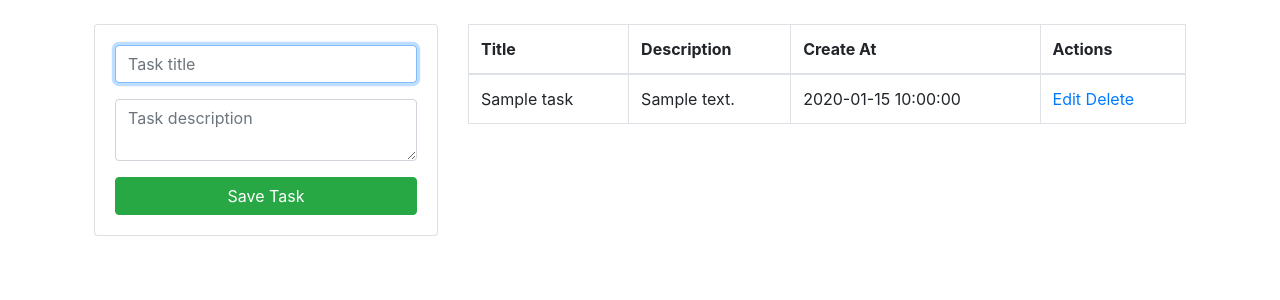
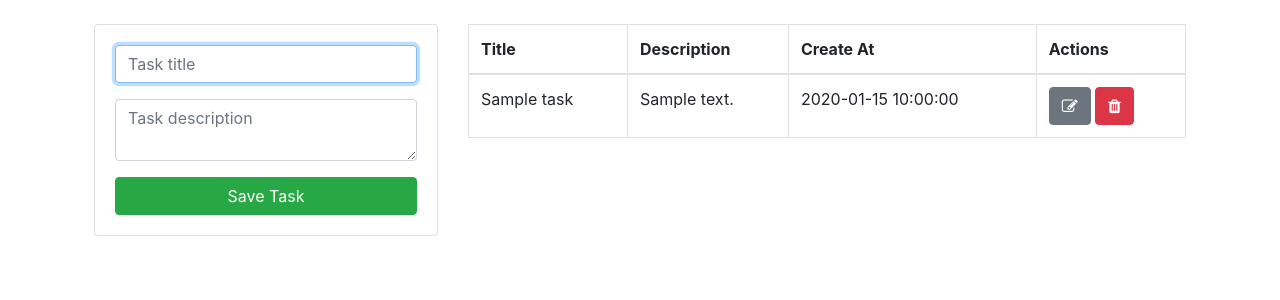
Before and after one commit to freilinjb/php_crud_mysql, a PHP site: page / in a window 1280 px wide. Shown: the part 56-356 px from the top of the page. Run offline with PHP 8.4, Linux system fonts and the light colour scheme; tables that the repository leaves empty or names only in its code hold one stand-in row (values such as "Sample post").

Commit message:
Add CDN and Icons

```diff
--- a/includes/header.php
+++ b/includes/header.php
@@ -9,6 +9,9 @@
 
     <!-- Bootstrap CSS -->
     <link rel="stylesheet" href="https://stackpath.bootstrapcdn.com/bootstrap/4.3.1/css/bootstrap.min.css" integrity="sha384-ggOyR0iXCbMQv3Xipma34MD+dH/1fQ784/j6cY/iJTQUOhcWr7x9JvoRxT2MZw1T" crossorigin="anonymous">
+
+    <!-- Font Awasome -->
+    <link rel="stylesheet" href="https://stackpath.bootstrapcdn.com/font-awesome/4.7.0/css/font-awesome.min.css" integrity="sha384-wvfXpqpZZVQGK6TAh5PVlGOfQNHSoD2xbE+QkPxCAFlNEevoEH3Sl0sibVcOQVnN" crossorigin="anonymous">
 </head>
 
 <body>
--- a/index.php
+++ b/index.php
@@ -14,13 +14,14 @@ include("includes/header.php");
             #Pregunta si existe un mensaje de la sesion para mostrarlo
             if (isset($_SESSION['message'])) { ?>
 
-                <div class="alert alert-<?= $_SESSION['message_type'];?> alert-dismissible fade show" role="alert">
+                <div class="alert alert-<?= $_SESSION['message_type']; ?> alert-dismissible fade show" role="alert">
                     <strong><?= $_SESSION['message'] ?>!!</strong>
                     <button type="button" class="close" data-dismiss="alert" aria-label="Close">
                         <span aria-hidden="true">&times;</span>
                     </button>
                 </div>
-            <?php  session_unset(); }
+            <?php session_unset();
+            }
             ?>
 
             <div class="card card-body">
@@ -51,18 +52,18 @@ include("includes/header.php");
                     $query = "SELECT * FROM task";
                     $result_tasks = mysqli_query($conn, $query);
 
-                        while($row = mysqli_fetch_array($result_tasks)) { ?>
+                    while ($row = mysqli_fetch_array($result_tasks)) { ?>
                         <tr>
                             <td><?php echo $row['title'] ?></td>
                             <td><?php echo $row['description'] ?></td>
                             <td><?php echo $row['create_at'] ?></td>
                             <td>
-                                    <a href="edit.php?id=<?php echo $row['id']?>">
-                                        Edit
+                                <a href="edit.php?id=<?php echo $row['id'] ?>" class="btn btn-secondary">
+                                    <i class="fa fa-pencil-square-o" aria-hidden="true"></i>
                                 </a>
 
-                                    <a href="delete.php?id=<?php echo $row['id']?>">
-                                        Delete
+                                <a href="delete.php?id=<?php echo $row['id'] ?>" class="btn btn-danger">
+                                    <i class="fa fa-trash" aria-hidden="true"></i>
                                  </a>
                             </td>
                         </tr>
```
Lines whose indentation alone changed are shown as unchanged.
